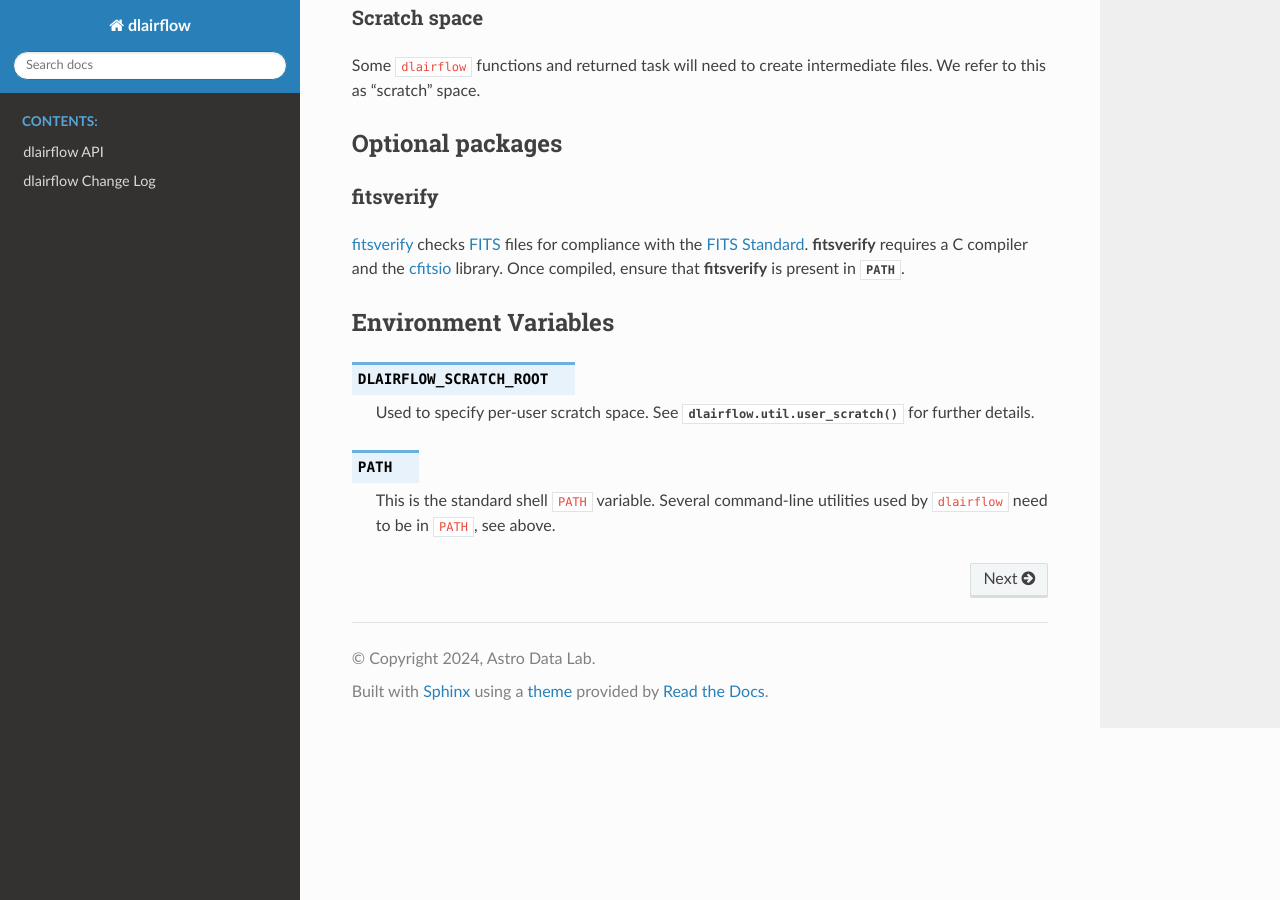
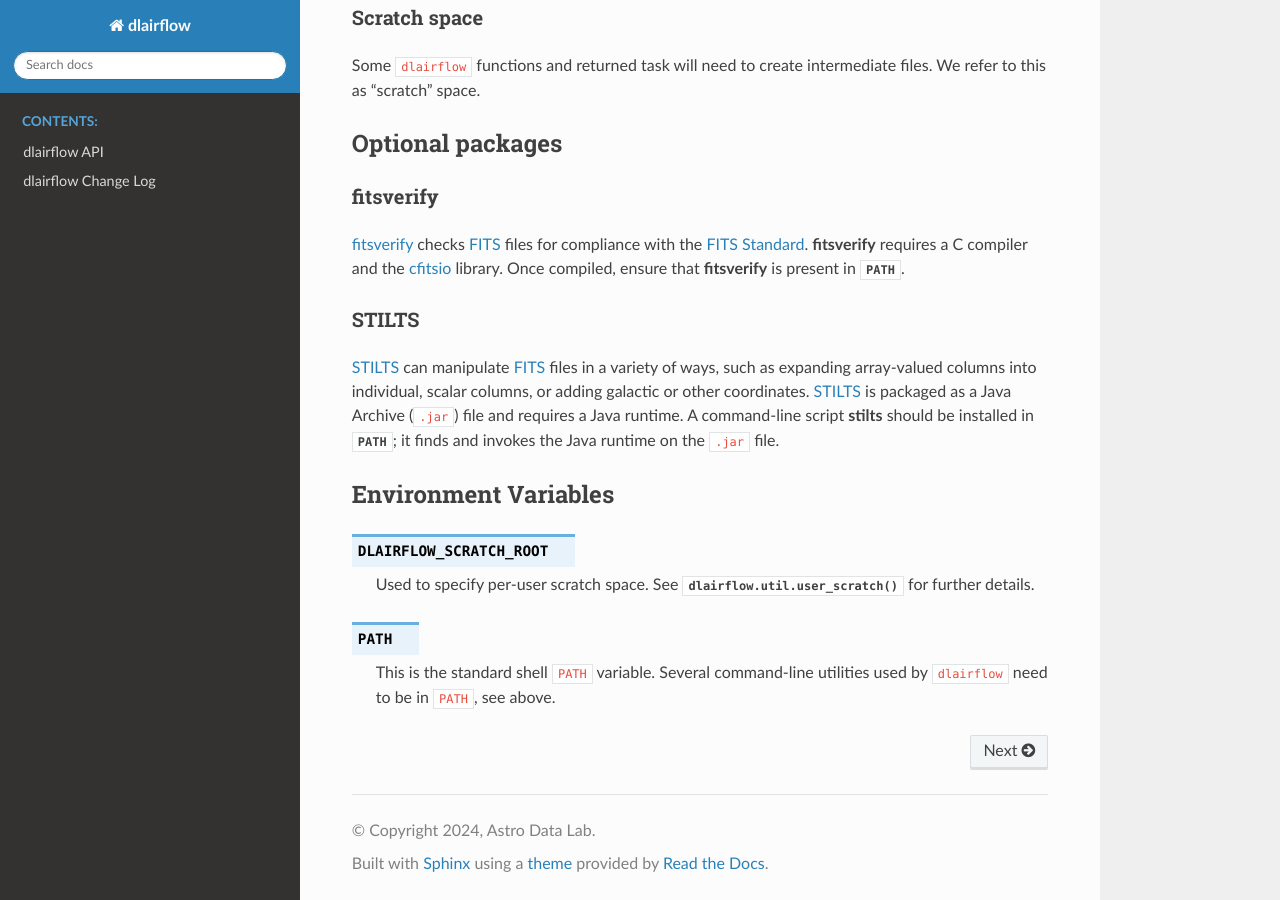
Before and after one commit to astro-datalab/dlairflow, a Sphinx documentation site: the page built from docs/index.rst, in a window 1280 px wide and 900 px high, scrolled down 1186 px. Built offline with Sphinx 7.4.7 and the Read the Docs theme 3.1.0, drawn with Linux system fonts in a browser that asks for light colours.

Commit message:
add stilts to package documentation

```diff
--- a/docs/index.rst
+++ b/docs/index.rst
@@ -84,6 +84,16 @@ fitsverify_ checks FITS_ files for compliance with the `FITS Standard`_.
 :command:`fitsverify` requires a C compiler and the cfitsio_ library.
 Once compiled, ensure that :command:`fitsverify` is present in :envvar:`PATH`.
 
+STILTS
+~~~~~~
+
+STILTS_ can manipulate FITS_ files in a variety of ways, such as expanding
+array-valued columns into individual, scalar columns, or adding galactic
+or other coordinates. STILTS_ is packaged as a Java Archive (``.jar``) file and
+requires a Java runtime. A command-line script :command:`stilts` should be
+installed in :envvar:`PATH`; it finds and invokes the Java runtime on the
+``.jar`` file.
+
 Environment Variables
 ---------------------
 
@@ -107,3 +117,4 @@ Environment Variables
 .. _MySQL: https://www.mysql.com
 .. _SQLite: https://www.sqlite.org/index.html
 .. _README: https://github.com/astro-datalab/fits2db/blob/master/README.md
+.. _STILTS: https://www.star.bris.ac.uk/~mbt/stilts/
```
